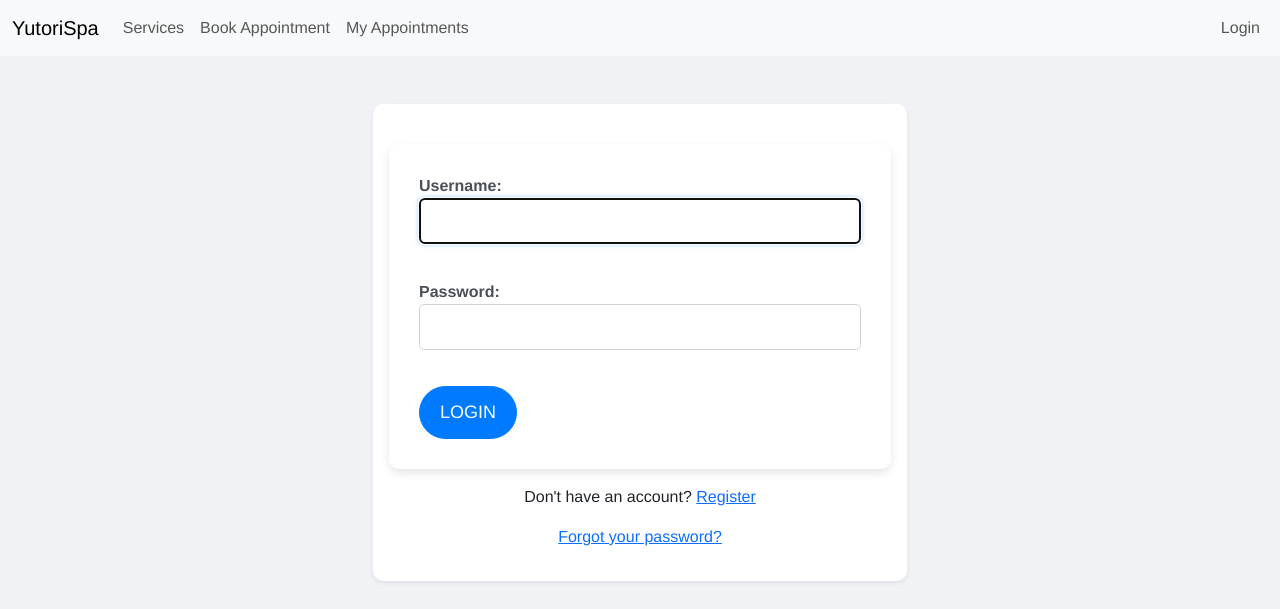
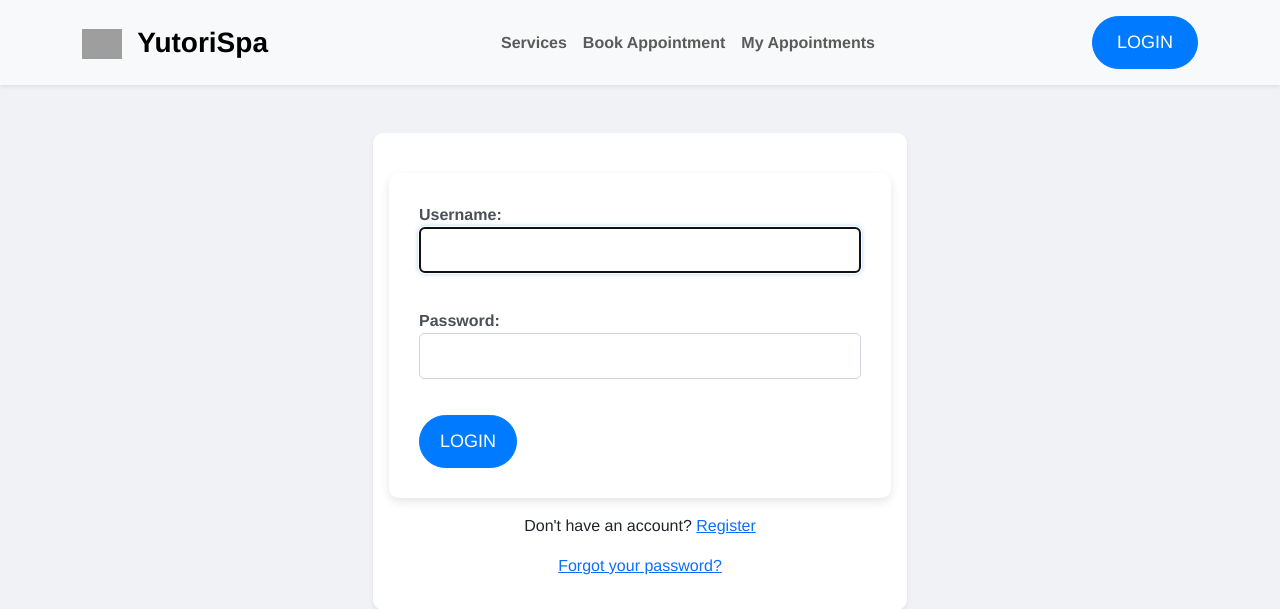
Before and after one commit to LionelWise77/Yutori-PP4, a Django app: page /login/ in a window 1280 px wide. Shown: the top 609 px of the page. Run offline with Django 4.2, Linux system fonts and the light colour scheme; some libraries are stand-ins or nearby versions; grey boxes are pictures that could not be loaded.

Commit message:
create profile function and style navbar

```diff
--- a/spa/static/css/styles.css
+++ b/spa/static/css/styles.css
@@ -12,6 +12,37 @@ h2 {
     font-weight: 700;
     margin-bottom: 30px;
 }
+
+.navbar {
+    background-color: #f8f9fa; /* Light background */
+}
+
+.navbar-brand {
+    font-size: 1.5rem; /* Larger font for the brand name */
+}
+
+.nav-link {
+    color: #5a5a5a; /* Neutral text color */
+    transition: color 0.3s ease;
+}
+
+.nav-link:hover {
+    color: #007bff; /* Change color on hover */
+}
+
+.nav-item .btn-primary {
+    background-color: #007bff; /* Customize login button color */
+    border-color: #007bff;
+}
+
+.nav-item .btn-primary:hover {
+    background-color: #0056b3; /* Darker on hover */
+}
+
+.navbar-toggler {
+    border: none; /* Remove the default border on the toggle button */
+}
+
 
 /* Form */
 form {
@@ -66,7 +97,7 @@ form input:focus, form select:focus, form textarea:focus {
 /* Style Hero Section */
 
 .hero-section {
-    background-image: url("/static/images/exploreservices.jpg");
+    background-image: url("/static/images/explore2.webp");
     height: 100vh;
     background-size: cover;
     background-position: center;
@@ -133,15 +164,15 @@ form input:focus, form select:focus, form textarea:focus {
 
 /* Services img Style */
 .service-1 {
-    background-image: url('/static/images/service1.jpg');
+    background-image: url('/static/images/spa1.jpg');
 }
 
 .service-2 {
-    background-image: url('/static/images/service2.jpg');
+    background-image: url('/static/images/spa2.jpg');
 }
 
 .service-3 {
-    background-image: url('/static/images/service3.jpg');
+    background-image: url('/static/images/sparelax.jpg');
 }
 
 
--- a/spa/templates/spa/base.html
+++ b/spa/templates/spa/base.html
@@ -14,42 +14,56 @@
 </head>
 
 <body>
-    <nav class="navbar navbar-expand-lg navbar-light bg-light">
-        <div class="container-fluid">
-            <a class="navbar-brand" href="{% url 'index' %}">YutoriSpa</a>
+    <nav class="navbar navbar-expand-lg navbar-light bg-light shadow-sm py-3">
+        <div class="container">
+            <!-- Brand/logo -->
+            <a class="navbar-brand fw-bold fs-3" href="{% url 'index' %}">
+                <img src="{% static 'images/logo.png' %}" alt="YutoriSpa Logo" class="me-2" style="width: 40px;"> YutoriSpa
+            </a>
+
+            <!-- Toggler for mobile -->
             <button class="navbar-toggler" type="button" data-bs-toggle="collapse" data-bs-target="#navbarNav"
                 aria-controls="navbarNav" aria-expanded="false" aria-label="Toggle navigation">
                 <span class="navbar-toggler-icon"></span>
             </button>
+
+            <!-- Navbar Links -->
             <div class="collapse navbar-collapse" id="navbarNav">
-                <ul class="navbar-nav">
+                <ul class="navbar-nav ms-auto">
                     <li class="nav-item">
-                        <a class="nav-link" href="{% url 'service_list' %}">Services</a>
+                        <a class="nav-link fw-semibold" href="{% url 'service_list' %}">Services</a>
                     </li>
                     <li class="nav-item">
-                        <a class="nav-link" href="{% url 'book_appointment' %}">Book Appointment</a>
+                        <a class="nav-link fw-semibold" href="{% url 'book_appointment' %}">Book Appointment</a>
                     </li>
                     <li class="nav-item">
-                        <a class="nav-link" href="{% url 'appointment_list' %}">My Appointments</a>
+                        <a class="nav-link fw-semibold" href="{% url 'appointment_list' %}">My Appointments</a>
                     </li>
                 </ul>
+
                 <ul class="navbar-nav ms-auto">
                     {% if user.is_authenticated %}
-                    <li class="nav-item">
-                        <a class="nav-link" href="#">Logged in as {{ user.username }}</a>
-                    </li>
-                    <li class="nav-item">
-                        <a class="nav-link" href="{% url 'logout' %}">Logout</a>
+                    <li class="nav-item dropdown">
+                        <a class="nav-link dropdown-toggle" href="#" id="userDropdown" role="button" data-bs-toggle="dropdown"
+                            aria-expanded="false">
+                            <img src="{% static 'images/user_icon.png' %}" alt="User Icon" class="rounded-circle"
+                                style="width: 30px;"> {{ user.username }}
+                        </a>
+                        <ul class="dropdown-menu dropdown-menu-end" aria-labelledby="userDropdown">
+                            <li><a class="dropdown-item" href="{% url 'profile' %}">Profile</a></li>
+                            <li><a class="dropdown-item" href="{% url 'logout' %}">Logout</a></li>
+                        </ul>
                     </li>
                     {% else %}
                     <li class="nav-item">
-                        <a class="nav-link" href="{% url 'login' %}">Login</a>
+                        <a class="btn btn-primary px-4" href="{% url 'login' %}">Login</a>
                     </li>
                     {% endif %}
                 </ul>
             </div>
         </div>
     </nav>
+
 
     <div class="container mt-4">
         {% block content %}
@@ -67,7 +81,7 @@
             <div class="row">
                 <div class="col-md-12">
                     <button class="btn-custom">Click Me</button>
-                    <img src="path/to/image.jpg" class="fullwidth-img" alt="Spa image">
+
                 </div>
             </div>
         </div>
--- a/spa/views.py
+++ b/spa/views.py
@@ -111,3 +111,6 @@ def login_view(request):
 def logout_view(request):
     logout(request)
     return redirect('index')
+
+def profile(request):
+    return render(request, 'spa/profile.html')
--- a/yutori/settings.py
+++ b/yutori/settings.py
@@ -146,3 +146,5 @@ EMAIL_USE_TLS = True
 EMAIL_HOST_USER = 'your-email@example.com'
 EMAIL_HOST_PASSWORD = 'your-email-password'
 DEFAULT_FROM_EMAIL = 'your-email@example.com'
+
+LOGIN_REDIRECT_URL = '/'
--- a/yutori/urls.py
+++ b/yutori/urls.py
@@ -37,6 +37,7 @@ urlpatterns = [
     path('password_reset/done/', auth_views.PasswordResetDoneView.as_view(), name='password_reset_done'),
     path('reset/<uidb64>/<token>/', auth_views.PasswordResetConfirmView.as_view(), name='password_reset_confirm'),
     path('reset/done/', auth_views.PasswordResetCompleteView.as_view(), name='password_reset_complete'),
+    path('accounts/profile/', views.profile, name='profile'),
 
 ]
 
```
Also changed, not shown: spa/templates/spa/profile.html (added, +10 -0 lines).
